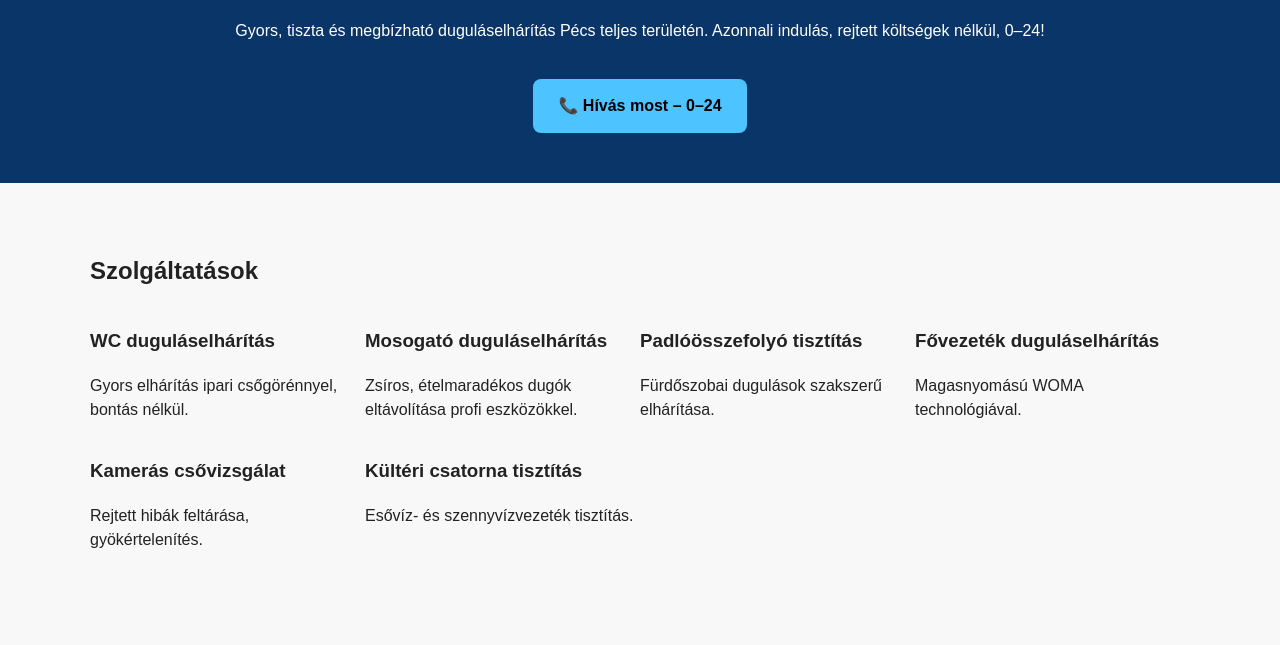
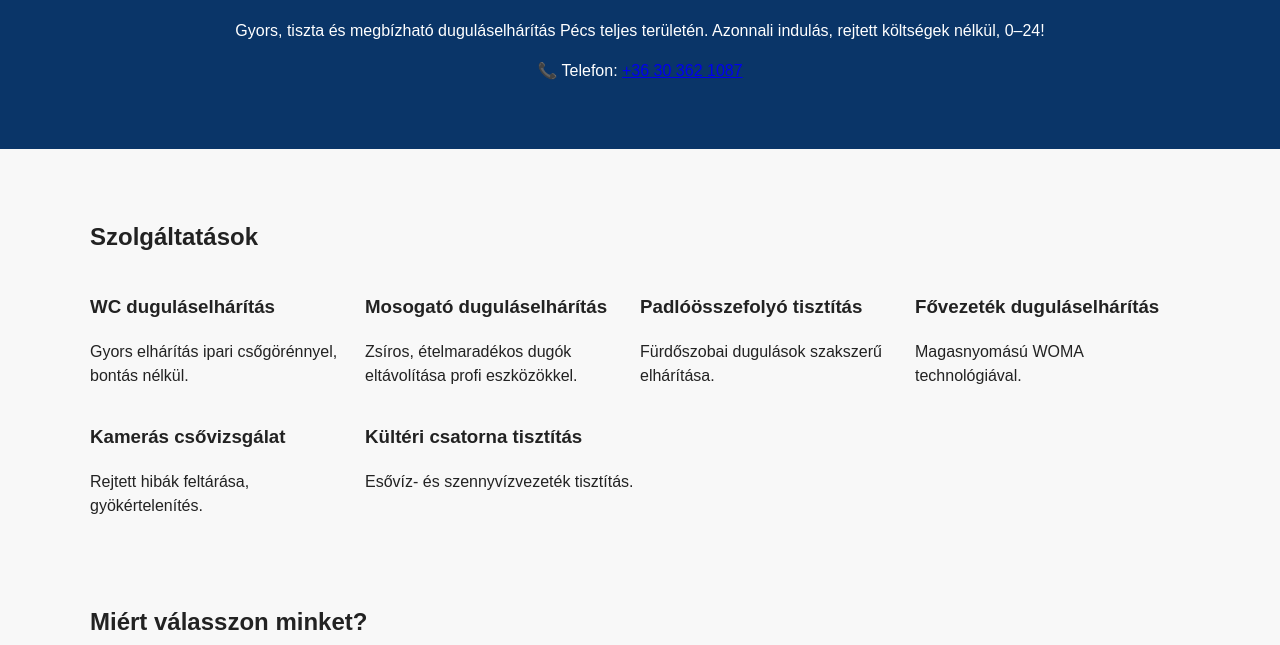
Before and after one commit to lajosbmw18-arch/Sprint024, a plain HTML site: page index.html in a window 1280 px wide. Shown: the part 122-767 px from the top of the page. Drawn offline with Linux system fonts and the light colour scheme.

Commit message:
Update index.html

```diff
--- a/index.html
+++ b/index.html
@@ -13,7 +13,7 @@
         <div class="container">
             <h1>Duguláselhárítás Pécs – <span>Sprint 0–24</span></h1>
             <p>Gyors, tiszta és megbízható duguláselhárítás Pécs teljes területén. Azonnali indulás, rejtett költségek nélkül, 0–24!</p>
-            <a href="tel:+36301234567" class="btn-primary">📞 Hívás most – 0–24</a>
+            <p>📞 Telefon: <a href="tel:+36303621087">+36 30 362 1087</a></p>
         </div>
     </header>
 
```
